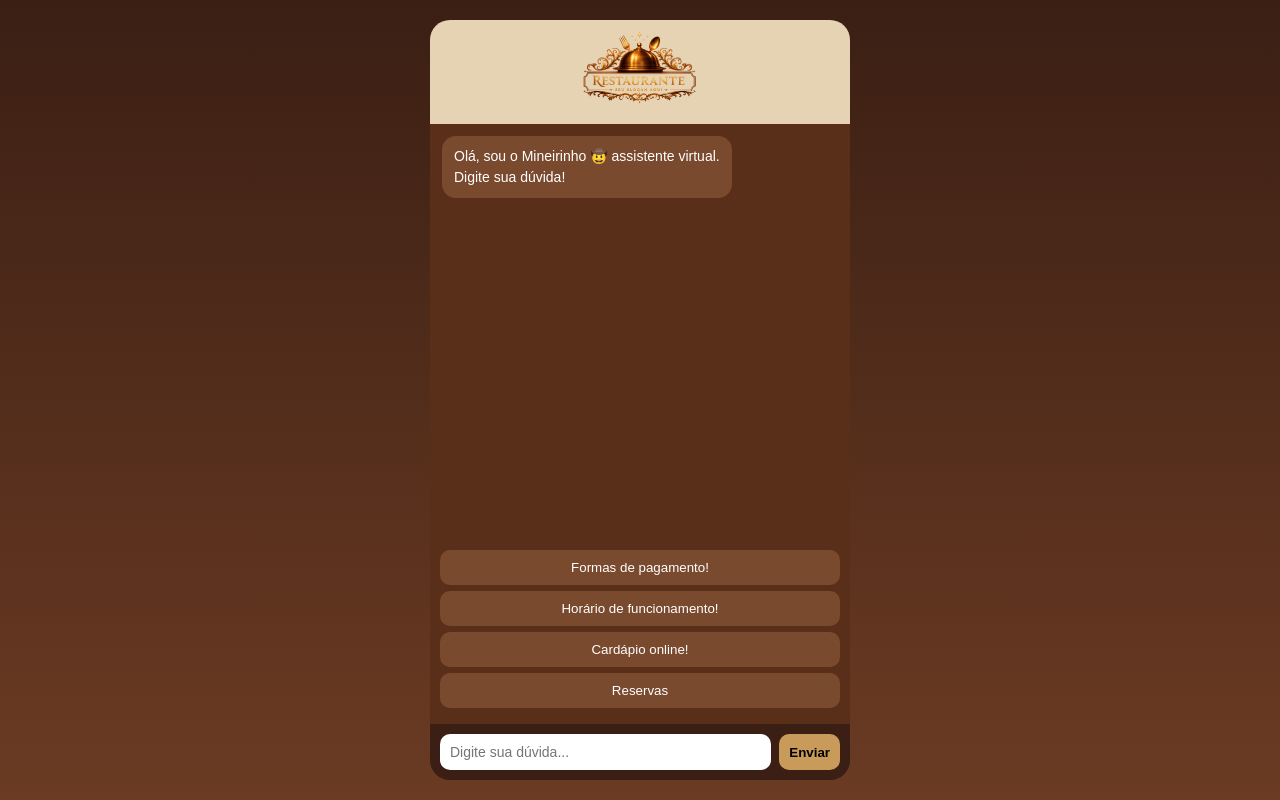
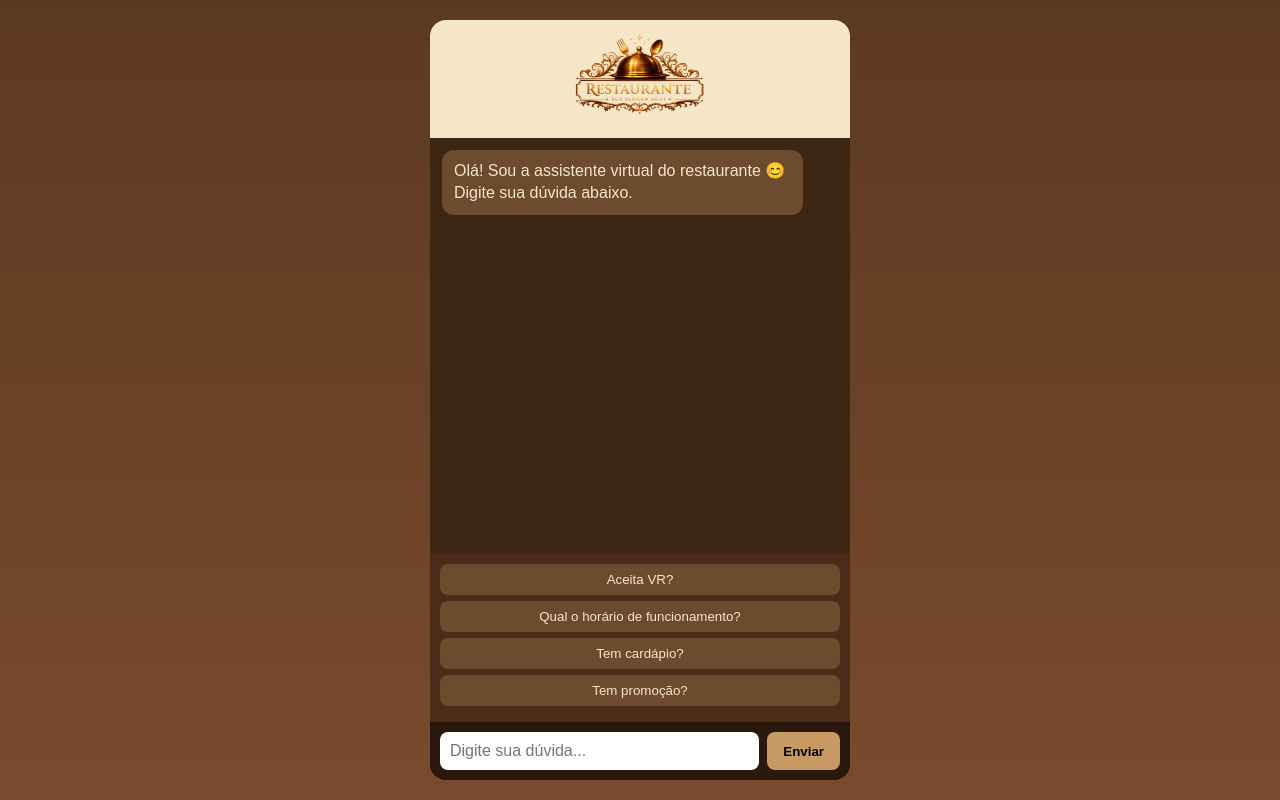
Before and after one commit to felpbv/estatisticamente-projeto-00, a Flask app: page / in a window 1280 px wide. Run offline with Flask 3, Linux system fonts and the light colour scheme; parts of the project's set-up code (start-up, migrations or seed data) failed here and were passed over.

Commit message:
Modificando html completo parte 6

```diff
--- a/templates/index.html
+++ b/templates/index.html
@@ -2,15 +2,18 @@
 <html lang="pt-BR">
 <head>
     <meta charset="UTF-8">
+    <title>Assistente Virtual - Sabores da Terra</title>
+
+    <!-- 📱 MOBILE -->
     <meta name="viewport" content="width=device-width, initial-scale=1.0">
 
-<title>Assistente - Fogão Mineiro</title>
-
+    <!-- 🎨 ESTILO -->
     <style>
         body {
             margin: 0;
             font-family: Arial, Helvetica, sans-serif;
-    background: linear-gradient(180deg, #3b1f14, #6b3b23);
+            background: linear-gradient(180deg, #5C3A21, #7A4A2E);
+            color: #F5E6C8;
             display: flex;
             justify-content: center;
             align-items: center;
@@ -21,23 +24,25 @@ body {
             width: 100%;
             max-width: 420px;
             height: 95vh;
-    background-color: #5a2f1a;
-    border-radius: 20px;
+            background-color: #3E2615;
+            border-radius: 16px;
             display: flex;
             flex-direction: column;
             overflow: hidden;
         }
 
+        /* 🖼️ LOGO */
         .logo-area {
-    background: #e6d3b3;
+            background: #F5E6C8;
+            padding: 12px;
             text-align: center;
-    padding: 10px;
         }
 
         .logo-area img {
-    max-height: 80px;
+            max-height: 90px;
         }
 
+        /* 💬 MENSAGENS */
         .messages {
             flex: 1;
             padding: 12px;
@@ -45,103 +50,89 @@ body {
         }
 
         .message {
-    display: flex;
-    margin-bottom: 10px;
+            padding: 10px 12px;
+            border-radius: 12px;
+            margin-bottom: 8px;
+            max-width: 85%;
+            word-wrap: break-word;
+            line-height: 1.4;
         }
 
-.bubble {
-    padding: 10px 12px;
-    border-radius: 14px;
-    max-width: 75%;
-    font-size: 14px;
-    line-height: 1.5;
-}
-
-.bot .bubble {
-    background-color: #7a4a2e;
-    color: #fff;
+        .bot {
+            background: #6D4B2F;
         }
 
         .user {
-    justify-content: flex-end;
+            background: #C79A63;
+            color: #3E2615;
+            align-self: flex-end;
         }
 
-.user .bubble {
-    background-color: #c89b5a;
-    color: #000;
+        /* 🔥 BOTÃO DE LINK (CORREÇÃO PRINCIPAL) */
+        .link-btn {
+            display: inline-block;
+            margin-top: 8px;
+            padding: 10px 14px;
+            background-color: #C79A63;
+            color: #3E2615;
+            border-radius: 8px;
+            font-weight: bold;
+            text-decoration: none;
+            font-size: 14px;
+
+            /* MOBILE FIX */
+            touch-action: manipulation;
+            -webkit-tap-highlight-color: transparent;
         }
 
-/* BOTÃO LINK */
-.link-btn {
-    display: inline-block;
-    margin-top: 6px;
-    padding: 10px 14px;
-    background: #C79A63;
-    color: #3E2615;
-    border-radius: 12px;
-    text-decoration: none;
-    font-weight: bold;
+        .link-btn:active {
+            transform: scale(0.97);
         }
 
+        /* ❓ FAQ */
         .faq {
             padding: 10px;
+            background: #4A2C19;
         }
 
         .faq button {
             width: 100%;
-    padding: 10px;
+            background: #6D4B2F;
+            color: #F5E6C8;
+            border: none;
+            border-radius: 8px;
+            padding: 8px;
             margin-bottom: 6px;
-    border: none;
-    border-radius: 10px;
-    background: #7a4a2e;
-    color: #fff;
+            cursor: pointer;
         }
 
+        /* ⌨️ INPUT */
         .input-area {
             display: flex;
             padding: 10px;
-    background: #3b1f14;
+            background: #2A180D;
         }
 
         .input-area input {
             flex: 1;
             padding: 10px;
-    border-radius: 10px;
+            border-radius: 8px;
             border: none;
-    font-size: 14px;
+            font-size: 16px;
+            outline: none;
         }
 
         .input-area button {
             margin-left: 8px;
-    padding: 10px;
+            background: #C79A63;
             border: none;
-    border-radius: 10px;
-    background: #c89b5a;
+            border-radius: 8px;
+            padding: 0 16px;
             font-weight: bold;
+            cursor: pointer;
         }
 
-/* typing */
-.typing {
-    display: flex;
-    gap: 4px;
-}
-
-.dot {
-    width: 6px;
-    height: 6px;
-    background: #fff;
-    border-radius: 50%;
-    animation: blink 1.2s infinite;
-}
-
-.dot:nth-child(2){animation-delay:0.2s;}
-.dot:nth-child(3){animation-delay:0.4s;}
-
-@keyframes blink {
-    0%,80%,100%{opacity:0;}
-    40%{opacity:1;}
-}
-
+        /* 📱 MOBILE */
         @media (max-width: 480px) {
             .chat-container {
                 height: 100vh;
@@ -155,142 +146,120 @@ body {
 
 <div class="chat-container">
 
+    <!-- LOGO -->
     <div class="logo-area">
-    <img src="/static/logo.png">
+        <img src="/static/logo.png" alt="Logo">
     </div>
 
+    <!-- MENSAGENS -->
     <div class="messages" id="messages"></div>
 
+    <!-- FAQ -->
     <div class="faq" id="faq"></div>
 
+    <!-- INPUT -->
     <div class="input-area">
-    <input id="input" placeholder="Digite sua dúvida..." />
-    <button onclick="enviar()">Enviar</button>
+        <input type="text" id="input" placeholder="Digite sua dúvida..." />
+        <button onclick="enviarMensagem()">Enviar</button>
     </div>
 
 </div>
 
 <script>
+    const messages = document.getElementById("messages");
+    const input = document.getElementById("input");
+    const faqDiv = document.getElementById("faq");
 
-/* CONFIG */
-const mensagemInicial =
-"Olá, sou o Mineirinho 🤠 assistente virtual.<br>Digite sua dúvida!";
+    // 👋 BOAS-VINDAS
+    adicionarMensagem(
+        "Olá! Sou a assistente virtual do restaurante 😊<br>Digite sua dúvida abaixo.",
+        "bot"
+    );
 
+    // ❓ FAQ
     const perguntas = [
-"Formas de pagamento!",
-"Horário de funcionamento!",
-"Cardápio online!",
-"Reservas"
+        "Aceita VR?",
+        "Qual o horário de funcionamento?",
+        "Tem cardápio?",
+        "Tem promoção?"
     ];
 
-const messages = document.getElementById("messages");
-const input = document.getElementById("input");
-const faq = document.getElementById("faq");
-
-/* BOAS VINDAS */
-addMsg(mensagemInicial, "bot");
-
-/* FAQ */
     perguntas.forEach(p => {
         const btn = document.createElement("button");
         btn.innerText = p;
-    btn.onclick = () => enviarFAQ(p);
-    faq.appendChild(btn);
+        btn.onclick = () => enviarPerguntaFAQ(p);
+        faqDiv.appendChild(btn);
     });
 
-/* ENTER */
-input.addEventListener("keydown", e => {
-    if (e.key === "Enter") enviar();
+    // ⌨️ ENTER ENVIA
+    input.addEventListener("keypress", function(e) {
+        if (e.key === "Enter") {
+            enviarMensagem();
+        }
     });
 
-/* ENVIO */
-function enviar() {
+    // 📤 ENVIAR
+    function enviarMensagem() {
         const texto = input.value.trim();
         if (!texto) return;
 
-    addMsg(texto, "user");
+        adicionarMensagem(texto, "user");
         input.value = "";
-    typing();
+
+        mostrarDigitando();
 
         fetch(`/perguntar?pergunta=${encodeURIComponent(texto)}`)
-        .then(r => r.json())
+            .then(res => res.json())
             .then(data => {
-            stopTyping();
-            renderResposta(data.resposta);
+                removerDigitando();
+                adicionarMensagem(data.resposta, "bot");
+            })
+            .catch(() => {
+                removerDigitando();
+                adicionarMensagem("Erro ao conectar.", "bot");
             });
     }
 
-function enviarFAQ(p) {
-    addMsg(p, "user");
-    typing();
+    function enviarPerguntaFAQ(pergunta) {
+        adicionarMensagem(pergunta, "user");
+        mostrarDigitando();
 
-    fetch(`/perguntar?pergunta=${encodeURIComponent(p)}`)
-        .then(r => r.json())
+        fetch(`/perguntar?pergunta=${encodeURIComponent(pergunta)}`)
+            .then(res => res.json())
             .then(data => {
-            stopTyping();
-            renderResposta(data.resposta);
+                removerDigitando();
+                adicionarMensagem(data.resposta, "bot");
             });
     }
 
-/* 🔥 FUNÇÃO CORRETA */
-function renderResposta(texto) {
+    // 💬 ADICIONAR MENSAGEM (🔥 CORREÇÃO PRINCIPAL)
+    function adicionarMensagem(texto, tipo) {
+        const div = document.createElement("div");
+        div.className = `message ${tipo}`;
 
-    // remove QUALQUER HTML
-    texto = texto.replace(/<[^>]*>?/gm, "");
+        // 🔥 ESSENCIAL: renderiza HTML (links + <br>)
+        div.innerHTML = texto;
 
-    // pega link
-    const urlRegex = /(https?:\/\/[^\s]+)/g;
+        messages.appendChild(div);
 
-    if (urlRegex.test(texto)) {
-        const url = texto.match(urlRegex)[0];
-
-        texto = texto.replace(url, "") +
-        `<br><a href="${url}" target="_blank" class="link-btn">Abrir link</a>`;
+        setTimeout(() => {
+            messages.scrollTop = messages.scrollHeight;
+        }, 50);
     }
 
-    addMsg(texto, "bot");
+    // ⏳ LOADING
+    function mostrarDigitando() {
+        const div = document.createElement("div");
+        div.className = "message bot";
+        div.id = "digitando";
+        div.innerHTML = "Digitando...";
+        messages.appendChild(div);
     }
 
-/* MSG */
-function addMsg(texto, tipo) {
-    const msg = document.createElement("div");
-    msg.className = `message ${tipo}`;
-
-    const bubble = document.createElement("div");
-    bubble.className = "bubble";
-    bubble.innerHTML = texto;
-
-    msg.appendChild(bubble);
-    messages.appendChild(msg);
-
-    messages.scrollTop = messages.scrollHeight;
+    function removerDigitando() {
+        const el = document.getElementById("digitando");
+        if (el) el.remove();
     }
-
-/* typing */
-function typing() {
-    const msg = document.createElement("div");
-    msg.id = "typing";
-    msg.className = "message bot";
-
-    const bubble = document.createElement("div");
-    bubble.className = "bubble";
-    bubble.innerHTML = `
-        <div class="typing">
-            <div class="dot"></div>
-            <div class="dot"></div>
-            <div class="dot"></div>
-        </div>
-    `;
-
-    msg.appendChild(bubble);
-    messages.appendChild(msg);
-}
-
-function stopTyping() {
-    const t = document.getElementById("typing");
-    if (t) t.remove();
-}
-
 </script>
 
 </body>
```
Lines whose indentation alone changed are shown as unchanged.
